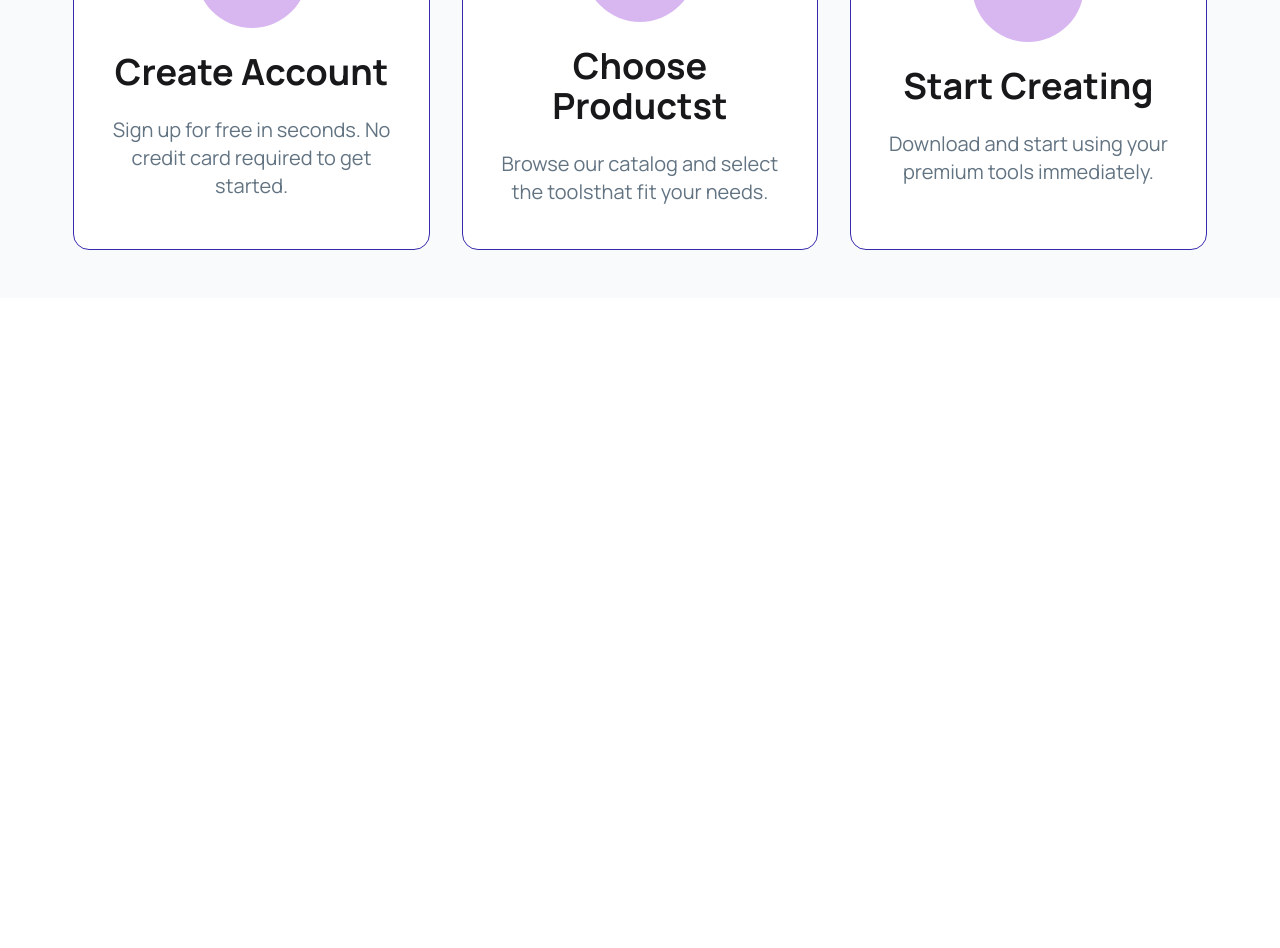
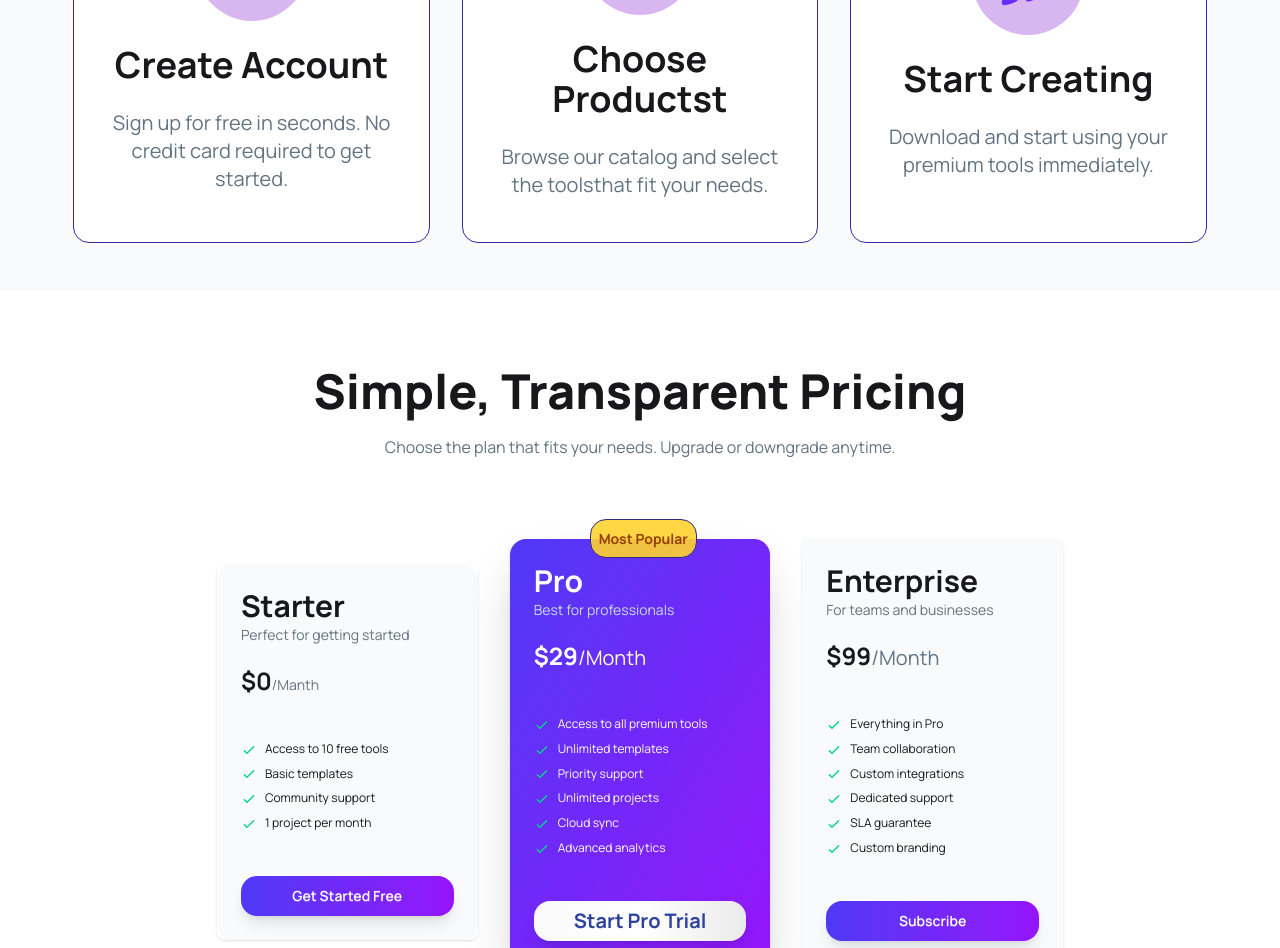
Before and after one commit to farhad202526/my-assignment6-digtools-2026, a React (Vite) app: page / in a window 1280 px wide. Shown: the part 1320-2268 px from the top of the page. Before the commit the page ends 1646 px from the top, so only its background shows below. Built offline with nearby package versions, Linux system fonts and the light colour scheme.

Commit message:
add price ing section

```diff
--- a/src/App.jsx
+++ b/src/App.jsx
@@ -25,7 +25,7 @@
 
 
    {/* <h1>add step section </h1> */}
-   {/* <Step></Step> */}
+   <Step></Step>
 
    {/* <h1>pricetin section add </h1> */}
    <Priceing></Priceing>
--- a/src/components/Banner/Banner.jsx
+++ b/src/components/Banner/Banner.jsx
@@ -27,7 +27,8 @@
 
            <div className=' flex  justify-center md:justify-start gap-2'>
 
-             <button className="btn btn-primary rounded-2xl">Explore Products</button>
+             {/* <button className="btn btn-primary rounded-2xl">Explore Products</button> */}
+             <button className="btn btn-primary border-none text-white bg-gradient-to-r from-[#4F39F6] via-[#7227F8] to-[#9514FA] hover:scale-105 transition-all shadow-lg px-10 rounded-2xl ">Explore Products</button>
               <button className="btn btn-outline btn-primary border-1 border-indigo-800  rounded-2xl"> <CiPlay1 />Watch Demo</button>
             </div>
 
--- a/src/components/Nav/Nav.jsx
+++ b/src/components/Nav/Nav.jsx
@@ -53,7 +53,8 @@
 
 
 
-    <button className="btn btn-xs sm:btn-sm md:btn-md  lg:btn-lg xl:btn-xl bg-[#4F39F6] border-[#4F39F6] text-white hover:bg-[#3b2bc4] rounded-3xl ">Get Started</button>
+    {/* <button className="btn btn-xs sm:btn-sm md:btn-md  lg:btn-lg xl:btn-xl bg-[#4F39F6] border-[#4F39F6] text-white hover:bg-[#3b2bc4] rounded-3xl ">Get Started</button> */}
+    <button className="btn border-none text-white bg-gradient-to-r from-[#4F39F6] via-[#7227F8] to-[#9514FA] hover:scale-105 transition-all shadow-lg px-10 rounded-2xl  ">Get Started</button>
   </div>
 </div>
 
--- a/src/components/Priceing/Priceing.jsx
+++ b/src/components/Priceing/Priceing.jsx
@@ -1,57 +1,159 @@
 import React from 'react';
 
 const Priceing = () => {
-    return (<div className='bg-[#F9FAFC] '>
+    return (<div className=' '>
              <div className=' w-11/12  mx-auto   my-7   p-5 space-y-10 '>
                 <div className=' flex flex-col justify-center items-center text-center  mt-7 mb-10 gap-5'>
 
-                    <h1  className='font-extrabold text-4xl md:text-5xl'>Get Started in 3 Steps</h1>
-                    <p className='text-xlmd: text-2xl text-[#627382]'>Start using premium digital tools in minutes, not hours.</p>
+                    <h1  className='font-extrabold text-4xl md:text-5xl'>Simple, Transparent Pricing</h1>
+                    <p className='text-xlmd:  text-[#627382]'>Choose the plan that fits your needs. Upgrade or downgrade anytime.</p>
 
                 </div>
 
-                <div className='setp-crad-container grid grid-cols-1 md:grid-cols-3     justify-center items-center  w-fit mx-auto     gap-8  mb-7    '>
+                <div className='setp-crad-container grid grid-cols-1 md:grid-cols-3     justify-center items-center  w-fit mx-auto     gap-8  mb-7  mt-20   '>
 
 
-                    {/* <h1>crad 1</h1> */}
-                    <div className='setp-crad relative h-96  max-w-96 bg-white rounded-2xl flex flex-col justify-center text-center      items-center mt-3.5 border-1 border-indigo-800  p-9 gap-6 '>
+                    {/* <h1>add sss new cread 1</h1> */}
+                    <div className="card w-max-96 bg-base-100 shadow-sm">
+  <div className="card-body space-y-3 bg-[#F9FAFC] rounded-2xl">
 
-                        <p className=' absolute  top-6 right-9   bg-[#4F39F6]  text-white text-xl font-bold h-11 w-11 text-center p-1.5 rounded-full  '>01</p>
+    <div className="flex flex-col justify-between">
+      <h2 className="text-3xl font-bold">Starter</h2>
+      <p className='text-[#627382]'>Perfect for getting started</p>
+      </div>
+      <div>
+        <h1 className=''><span className="text-2xl  font-bold">$0</span><samp className='text-[#627382]'>/Manth</samp></h1>
+      </div>
+
+    <ul className="mt-6 flex flex-col gap-2 text-xs">
+      <li>
+        <svg xmlns="http://www.w3.org/2000/svg" className="size-4 me-2 inline-block text-success" fill="none" viewBox="0 0 24 24" stroke="currentColor"><path strokeLinecap="round" strokeLinejoin="round" strokeWidth="2" d="M5 13l4 4L19 7" /></svg>
+        <span>Access to 10 free tools</span>
+      </li>
+      <li>
+        <svg xmlns="http://www.w3.org/2000/svg" className="size-4 me-2 inline-block text-success" fill="none" viewBox="0 0 24 24" stroke="currentColor"><path strokeLinecap="round" strokeLinejoin="round" strokeWidth="2" d="M5 13l4 4L19 7" /></svg>
+        <span>Basic templates</span>
+      </li>
+      <li>
+        <svg xmlns="http://www.w3.org/2000/svg" className="size-4 me-2 inline-block text-success" fill="none" viewBox="0 0 24 24" stroke="currentColor"><path strokeLinecap="round" strokeLinejoin="round" strokeWidth="2" d="M5 13l4 4L19 7" /></svg>
+        <span>Community support</span>
+      </li>
+      <li>
+        <svg xmlns="http://www.w3.org/2000/svg" className="size-4 me-2 inline-block text-success" fill="none" viewBox="0 0 24 24" stroke="currentColor"><path strokeLinecap="round" strokeLinejoin="round" strokeWidth="2" d="M5 13l4 4L19 7" /></svg>
+        <span>1 project per month</span>
+      </li>
+
+    </ul>
+    <div className="mt-6">
+
+      <button className="btn border-none text-white bg-gradient-to-r from-[#4F39F6] via-[#7227F8] to-[#9514FA] hover:scale-105 transition-all shadow-lg px-10 rounded-2xl w-full">Get Started Free</button>
+    </div>
+  </div>
+                       </div>
+                    {/* <h1>add sss new cread 2</h1> */}
+                    <div className="card w-max-96 bg-base-100 shadow-sm">
+  <div className="card-body relative space-y-3 bg-gradient-to-br from-[#4F39F6] via-[#7227F8] to-[#9514FA] text-white shadow-2xl rounded-2xl">
+
+    <p className=' absolute  border-1 border-indigo-900 -top-5 left-20 max-w-40 bg-amber-300/90 p-2  rounded-2xl text-[#964104] font-bold'>Most Popular</p>
+
+    <div className="flex flex-col justify-between">
+      <h2 className="text-3xl font-bold">Pro</h2>
+      <p className='text-[#c8dbeb]'>Best for professionals</p>
+      </div>
+      <div>
+        <h1><span className="text-2xl  font-bold">$29</span><span className='text-xl'>/Month</span></h1>
+      </div>
+
+    <ul className="mt-6 flex flex-col gap-2 text-xs">
+      <li>
+        <svg xmlns="http://www.w3.org/2000/svg" className="size-4 me-2 inline-block text-success" fill="none" viewBox="0 0 24 24" stroke="currentColor"><path strokeLinecap="round" strokeLinejoin="round" strokeWidth="2" d="M5 13l4 4L19 7" /></svg>
+        <span>Access to all premium tools</span>
+      </li>
+      <li>
+        <svg xmlns="http://www.w3.org/2000/svg" className="size-4 me-2 inline-block text-success" fill="none" viewBox="0 0 24 24" stroke="currentColor"><path strokeLinecap="round" strokeLinejoin="round" strokeWidth="2" d="M5 13l4 4L19 7" /></svg>
+        <span>Unlimited templates</span>
+      </li>
+      <li>
+        <svg xmlns="http://www.w3.org/2000/svg" className="size-4 me-2 inline-block text-success" fill="none" viewBox="0 0 24 24" stroke="currentColor"><path strokeLinecap="round" strokeLinejoin="round" strokeWidth="2" d="M5 13l4 4L19 7" /></svg>
+        <span>Priority support</span>
+      </li>
+      <li>
+        <svg xmlns="http://www.w3.org/2000/svg" className="size-4 me-2 inline-block text-success" fill="none" viewBox="0 0 24 24" stroke="currentColor"><path strokeLinecap="round" strokeLinejoin="round" strokeWidth="2" d="M5 13l4 4L19 7" /></svg>
+        <span>Unlimited projects</span>
+      </li>
+      <li>
+        <svg xmlns="http://www.w3.org/2000/svg" className="size-4 me-2 inline-block text-success" fill="none" viewBox="0 0 24 24" stroke="currentColor"><path strokeLinecap="round" strokeLinejoin="round" strokeWidth="2" d="M5 13l4 4L19 7" /></svg>
+        <span>Cloud sync</span>
+      </li>
+      <li>
+        <svg xmlns="http://www.w3.org/2000/svg" className="size-4 me-2 inline-block text-success" fill="none" viewBox="0 0 24 24" stroke="currentColor"><path strokeLinecap="round" strokeLinejoin="round" strokeWidth="2" d="M5 13l4 4L19 7" /></svg>
+        <span>Advanced analytics</span>
+      </li>
+
+    </ul>
+    <div className="mt-6">
+
+      <button className="btn border-none text-xl font-bold text-[#2d42a0] bg-gradient-to-r from-[#fafafa] via-[#ffffff] to-[#ebebeb] hover:scale-105 transition-all shadow-lg px-10 rounded-2xl w-full">Start Pro Trial</button>
+    </div>
+  </div>
+                       </div>
+                    {/* <h1>add sss new cread 3</h1> */}
+                    <div className="card w-max-96 bg-base-100 shadow-sm">
+  <div className="card-body space-y-3 bg-[#F9FAFC]">
+
+    <div className="flex flex-col justify-between">
+      <h2 className="text-3xl font-bold">Enterprise</h2>
+      <p className='text-[#627382]'>For teams and businesses</p>
+      </div>
+      <div>
+        <h1><span className="text-2xl  font-bold">$99</span><span className='text-[#627382] text-xl'>/Month</span></h1>
+      </div>
+
+    <ul className="mt-6 flex flex-col gap-2 text-xs">
+      <li>
+        <svg xmlns="http://www.w3.org/2000/svg" className="size-4 me-2 inline-block text-success" fill="none" viewBox="0 0 24 24" stroke="currentColor"><path strokeLinecap="round" strokeLinejoin="round" strokeWidth="2" d="M5 13l4 4L19 7" /></svg>
+        <span>Everything in Pro</span>
+      </li>
+      <li>
+        <svg xmlns="http://www.w3.org/2000/svg" className="size-4 me-2 inline-block text-success" fill="none" viewBox="0 0 24 24" stroke="currentColor"><path strokeLinecap="round" strokeLinejoin="round" strokeWidth="2" d="M5 13l4 4L19 7" /></svg>
+        <span>Team collaboration</span>
+      </li>
+      <li>
+        <svg xmlns="http://www.w3.org/2000/svg" className="size-4 me-2 inline-block text-success" fill="none" viewBox="0 0 24 24" stroke="currentColor"><path strokeLinecap="round" strokeLinejoin="round" strokeWidth="2" d="M5 13l4 4L19 7" /></svg>
+        <span>Custom integrations</span>
+      </li>
+      <li>
+        <svg xmlns="http://www.w3.org/2000/svg" className="size-4 me-2 inline-block text-success" fill="none" viewBox="0 0 24 24" stroke="currentColor"><path strokeLinecap="round" strokeLinejoin="round" strokeWidth="2" d="M5 13l4 4L19 7" /></svg>
+        <span>Dedicated support</span>
+      </li>
+      <li>
+        <svg xmlns="http://www.w3.org/2000/svg" className="size-4 me-2 inline-block text-success" fill="none" viewBox="0 0 24 24" stroke="currentColor"><path strokeLinecap="round" strokeLinejoin="round" strokeWidth="2" d="M5 13l4 4L19 7" /></svg>
+        <span>SLA guarantee</span>
+      </li>
+      <li>
+        <svg xmlns="http://www.w3.org/2000/svg" className="size-4 me-2 inline-block text-success" fill="none" viewBox="0 0 24 24" stroke="currentColor"><path strokeLinecap="round" strokeLinejoin="round" strokeWidth="2" d="M5 13l4 4L19 7" /></svg>
+        <span>Custom branding</span>
+      </li>
+
+    </ul>
+    <div className="mt-6">
+
+      <button className="btn border-none text-white bg-gradient-to-r from-[#4F39F6] via-[#7227F8] to-[#9514FA] hover:scale-105 transition-all shadow-lg px-10 rounded-2xl w-full">Subscribe</button>
+    </div>
+  </div>
+                       </div>
 
 
-                        <div className='h-28 w-28 rounded-full flex text-center items-center justify-center bg-[#d8b7f1]'>
-                            {/* <img className=' ' src={setp1} alt="" /> */}
-                        </div>
-                        <h1 className=' text-4xl font-bold'>Create Account</h1>
-                        <p className='text-xl text-[#627382]'>Sign up for free in seconds. No credit card required to get started.</p>
-
-                    </div>
-                    {/* <h1>crad 2</h1> */}
-                    <div className='setp-crad relative h-96  max-w-96 bg-white rounded-2xl flex flex-col justify-center text-center      items-center mt-3.5 border-1 border-indigo-800  p-9 gap-6 '>
-
-                        <p className=' absolute  top-6 right-9   bg-[#4F39F6]  text-white text-xl font-bold h-11 w-11 text-center p-1.5 rounded-full  '>01</p>
 
 
-                        <div className='h-28 w-28 rounded-full flex text-center items-center justify-center bg-[#d8b7f1]'>
-                            {/* <img className=' ' src={} alt="" /> */}
-                        </div>
-                        <h1 className=' text-4xl font-bold'>Choose Productst</h1>
-                        <p className='text-xl text-[#627382]'>Browse our catalog and select the toolsthat fit your needs.</p>
-
-                    </div>
-                    {/* <h1>crad 3</h1> */}
-                    <div className='setp-crad relative h-96  max-w-96 bg-white rounded-2xl flex flex-col justify-center text-center      items-center mt-3.5 border-1 border-indigo-800  p-9 gap-6 '>
-
-                        <p className=' absolute  top-6 right-9   bg-[#4F39F6]  text-white text-xl font-bold h-11 w-11 text-center p-1.5 rounded-full  '>01</p>
 
 
-                        <div className='h-28 w-28 rounded-full flex text-center items-center justify-center bg-[#d8b7f1] '>
-                            {/* <img className=' ' src={se} alt="" /> */}
-                        </div>
-                        <h1 className=' text-4xl font-bold'>Start Creating</h1>
-                        <p className='text-xl text-[#627382]'>Download and start using your premium tools immediately.</p>
 
-                    </div>
+
+
+
+
+
 
 
 
--- a/src/components/Step/Step.jsx
+++ b/src/components/Step/Step.jsx
@@ -13,7 +13,7 @@
          <div className=' w-11/12  mx-auto   my-7   p-5 space-y-10 '>
             <div className=' flex flex-col justify-center items-center text-center  mt-7 mb-10 gap-5'>
 
-                <h1  className='font-extrabold text-4xl md:text-5xl'>Simple, Transparent Pricing</h1>
+                <h1  className='font-extrabold text-4xl md:text-5xl'>Get Started in 3 Steps</h1>
                 <p className='text-xlmd: text-2xl text-[#627382]'>Start using premium digital tools in minutes, not hours.</p>
 
             </div>
```
